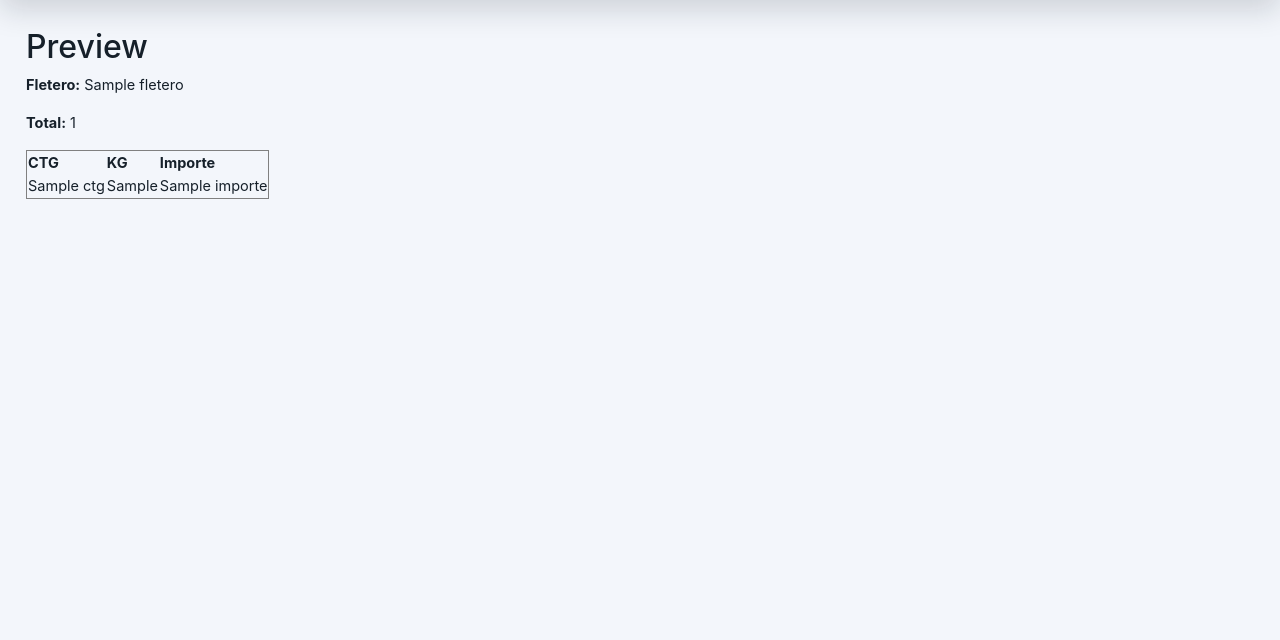
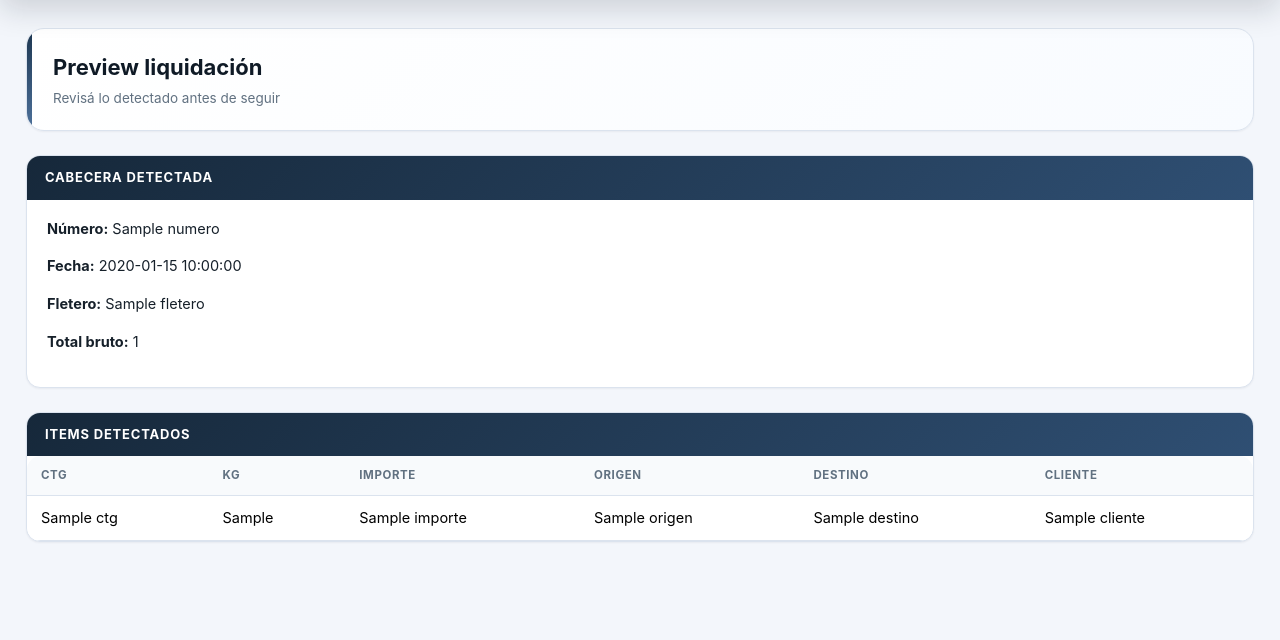
Before and after one commit to Fabiohernang/control-viajes-fusionado-ccc, a Flask app: template templates/liquidacion_preview.html in a window 1280 px wide. Shown: the part 179-819 px from the top of the page. Run offline with Flask 3, Linux system fonts and the light colour scheme; the template is opened without the code that fills it: most values are stand-ins (such as "Sample title", 1, 10 or a date in 2020).

Commit message:
Update liquidacion_preview.html

```diff
--- a/templates/liquidacion_preview.html
+++ b/templates/liquidacion_preview.html
@@ -1,25 +1,55 @@
 {% extends "base.html" %}
 {% block content %}
 
-<h2>Preview</h2>
+<div class="module-header mb-4">
+  <div>
+    <div class="module-title">Preview liquidación</div>
+    <div class="module-subtitle">Revisá lo detectado antes de seguir</div>
+  </div>
+</div>
 
-<p><strong>Fletero:</strong> {{ data.fletero }}</p>
-<p><strong>Total:</strong> {{ data.total_bruto }}</p>
+<div class="admin-panel mb-4">
+  <div class="admin-panel-title">Cabecera detectada</div>
+  <div class="admin-panel-body">
+    <p><strong>Número:</strong> {{ data.get("numero", "") or "-" }}</p>
+    <p><strong>Fecha:</strong> {{ data.get("fecha", "") or "-" }}</p>
+    <p><strong>Fletero:</strong> {{ data.get("fletero", "") or "-" }}</p>
+    <p><strong>Total bruto:</strong> {{ data.get("total_bruto", 0) }}</p>
+  </div>
+</div>
 
-<table border="1">
+<div class="admin-panel">
+  <div class="admin-panel-title">Items detectados</div>
+  <div class="table-responsive">
+    <table class="table table-hover align-middle mb-0">
+      <thead>
         <tr>
           <th>CTG</th>
-    <th>KG</th>
+          <th>Kg</th>
           <th>Importe</th>
+          <th>Origen</th>
+          <th>Destino</th>
+          <th>Cliente</th>
         </tr>
-
-  {% for item in data.items %}
+      </thead>
+      <tbody>
+        {% for item in data.get("items", []) %}
         <tr>
-    <td>{{ item.ctg }}</td>
-    <td>{{ item.kg }}</td>
-    <td>{{ item.importe }}</td>
+          <td>{{ item.get("ctg", "-") }}</td>
+          <td>{{ item.get("kg", "-") }}</td>
+          <td>{{ item.get("importe", "-") }}</td>
+          <td>{{ item.get("origen", "-") }}</td>
+          <td>{{ item.get("destino", "-") }}</td>
+          <td>{{ item.get("cliente", "-") }}</td>
+        </tr>
+        {% else %}
+        <tr>
+          <td colspan="6" class="text-center py-4 text-secondary">No se detectaron items en la liquidación.</td>
         </tr>
         {% endfor %}
+      </tbody>
     </table>
+  </div>
+</div>
 
 {% endblock %}
```
Lines whose indentation alone changed are shown as unchanged.
